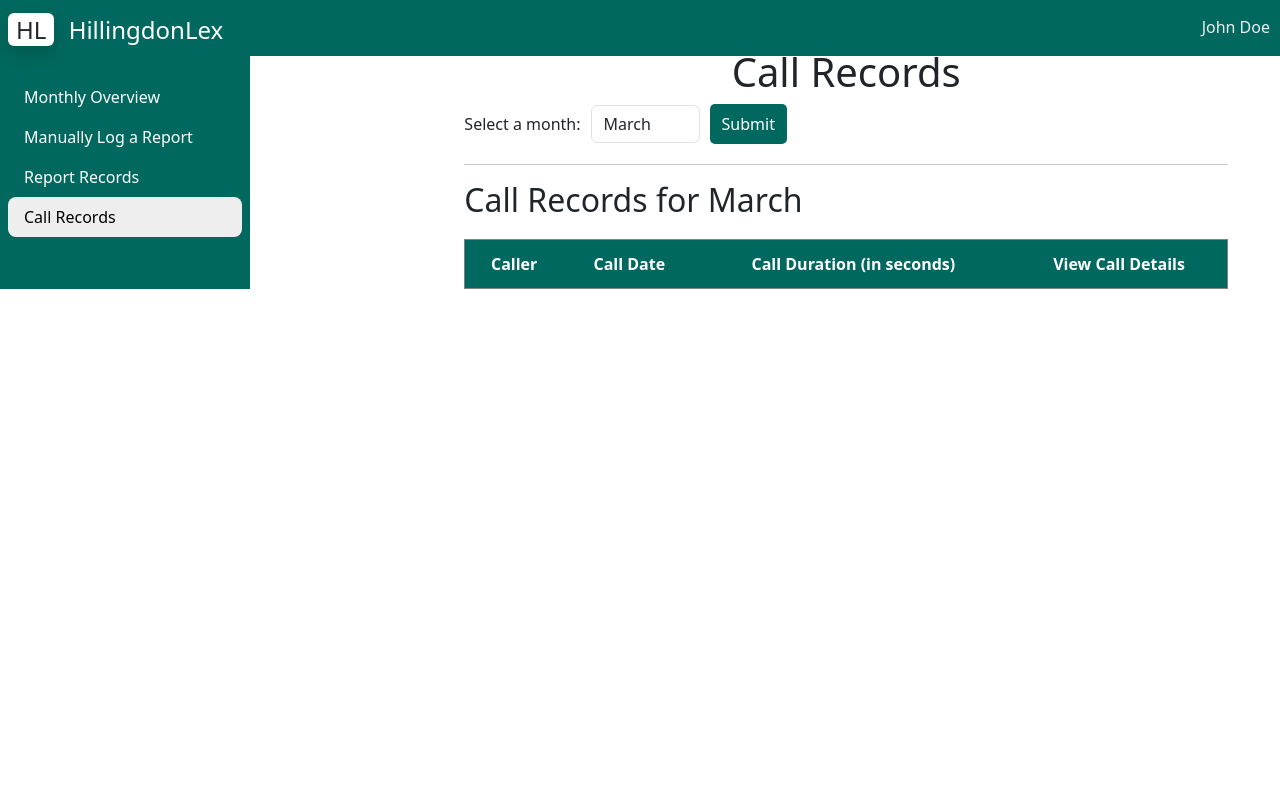
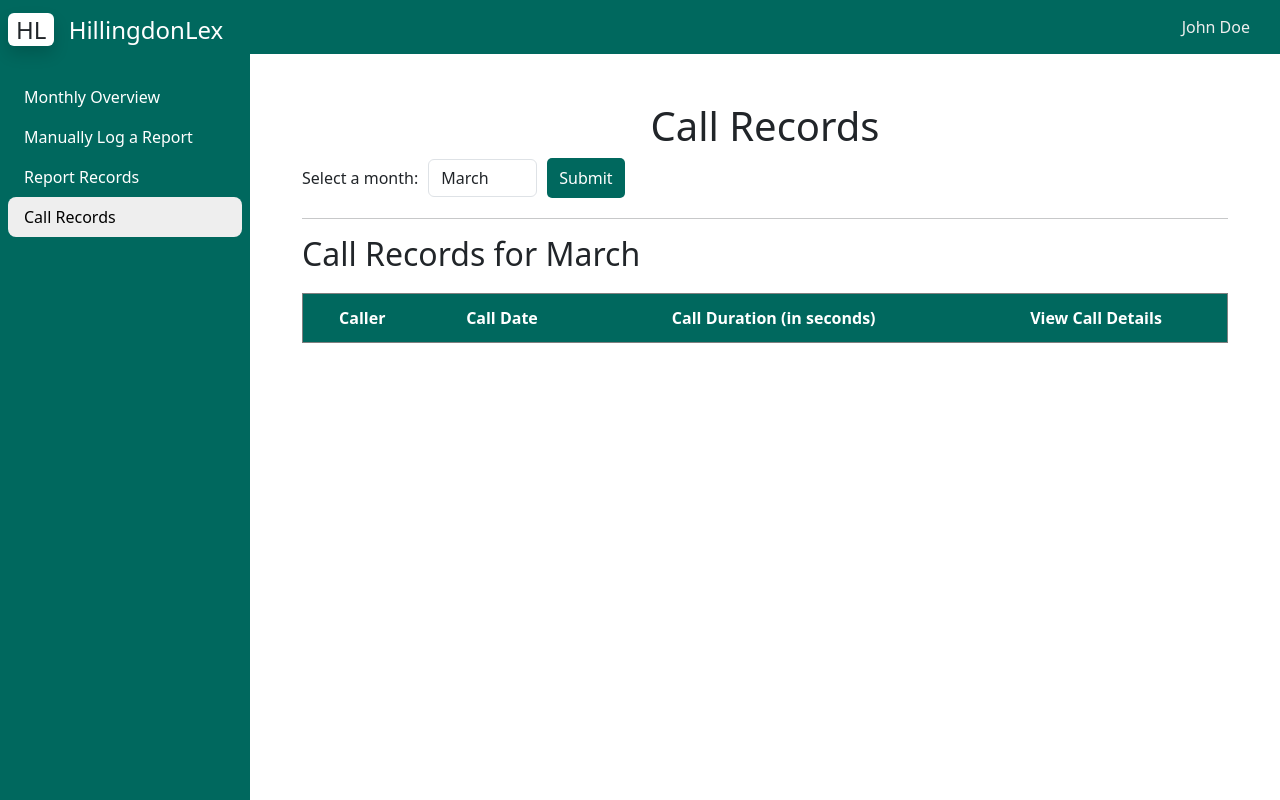
Before and after one commit to ariarub/TeamEngelbartInterface, a Flask app: page /history in a window 1280 px wide. Run offline with Flask 3, Linux system fonts and the light colour scheme; data that the repository does not hold is empty; some libraries are stand-ins or nearby versions.

Commit message:
change layout on the secondary pages

```diff
--- a/static/css/style.css
+++ b/static/css/style.css
@@ -7,6 +7,8 @@ body{
    .outside-main-container {
     display: flex;
     flex-direction: row;
+    height: 100%;
+    min-height: 100vh;
    }
    .inside-main-container {
     display: flex;
@@ -55,17 +57,17 @@ body{
     padding: 20px;
    }
     #navbar {
-        position: fixed;
-        top: 0;
-        left: 250px; /* Set to the width of the sidebar */
-        width: calc(100% - 250px); /* Adjust based on the sidebar width */
         background-color: #00685E; /* Adjust background color as needed */
-        height: 56px; /* Adjust height as needed */
         display: flex;
-        justify-content: space-between;
+        justify-content: flex-end;
         align-items: center;
-        padding: 0 20px;
+        padding: 15px 20px;
         z-index: 999; /* Set to a value lower than the sidebar z-index */
+    }
+
+    .profile {
+        color: #eee;
+        margin-right: 10px; /* Adjust margin for spacing */
     }
 
     #sidebar{
@@ -80,14 +82,6 @@ body{
         height: 40px;
         border-radius: 50%;
         margin-right: 10px;
-    }
-
-    .profile {
-        color: #eee;
-        position: absolute;
-        top: 15px;
-        right: 0;
-        margin-right: 10px; /* Adjust margin for spacing */
     }
 
     .search-bar {
--- a/templates/callDetails.html
+++ b/templates/callDetails.html
@@ -2,7 +2,7 @@
 
 {% block content %}
 <div class="dashboard-content px-3 pt-5">
-    <div class="col-md-9 ms-sm-auto col-lg-10 px-md-4">
+    <div class="ms-sm-auto px-md-4">
         <div class="call-details">
     <body>
         <h1>Phone Call Details</h1>
--- a/templates/history.html
+++ b/templates/history.html
@@ -2,7 +2,7 @@
 
 {% block content %}
 <div class="dashboard-content px-3 pt-5">
-    <div class="col-md-9 ms-sm-auto col-lg-10 px-md-4">
+    <div class="ms-sm-auto px-md-4">
         <body>
             <h1>Call Records</h1>
 
```
